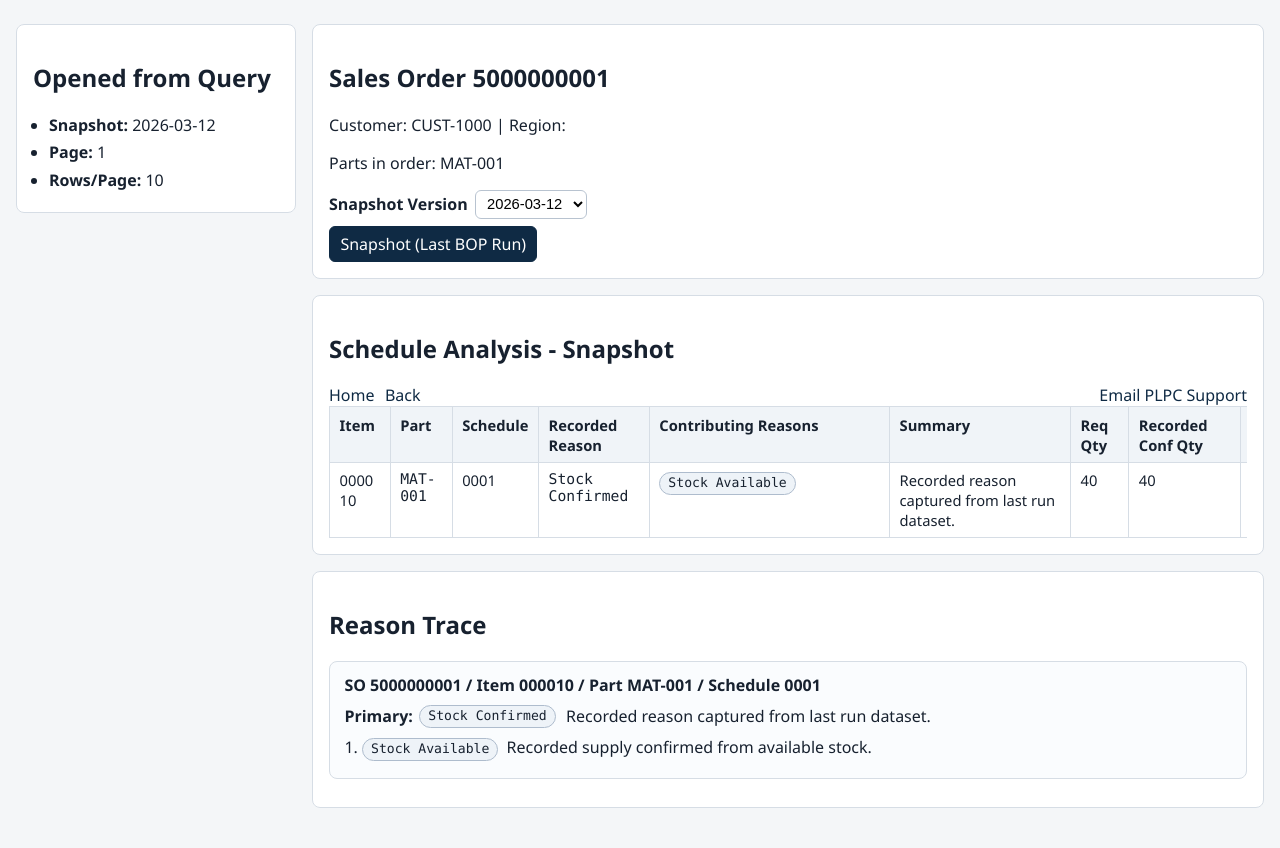
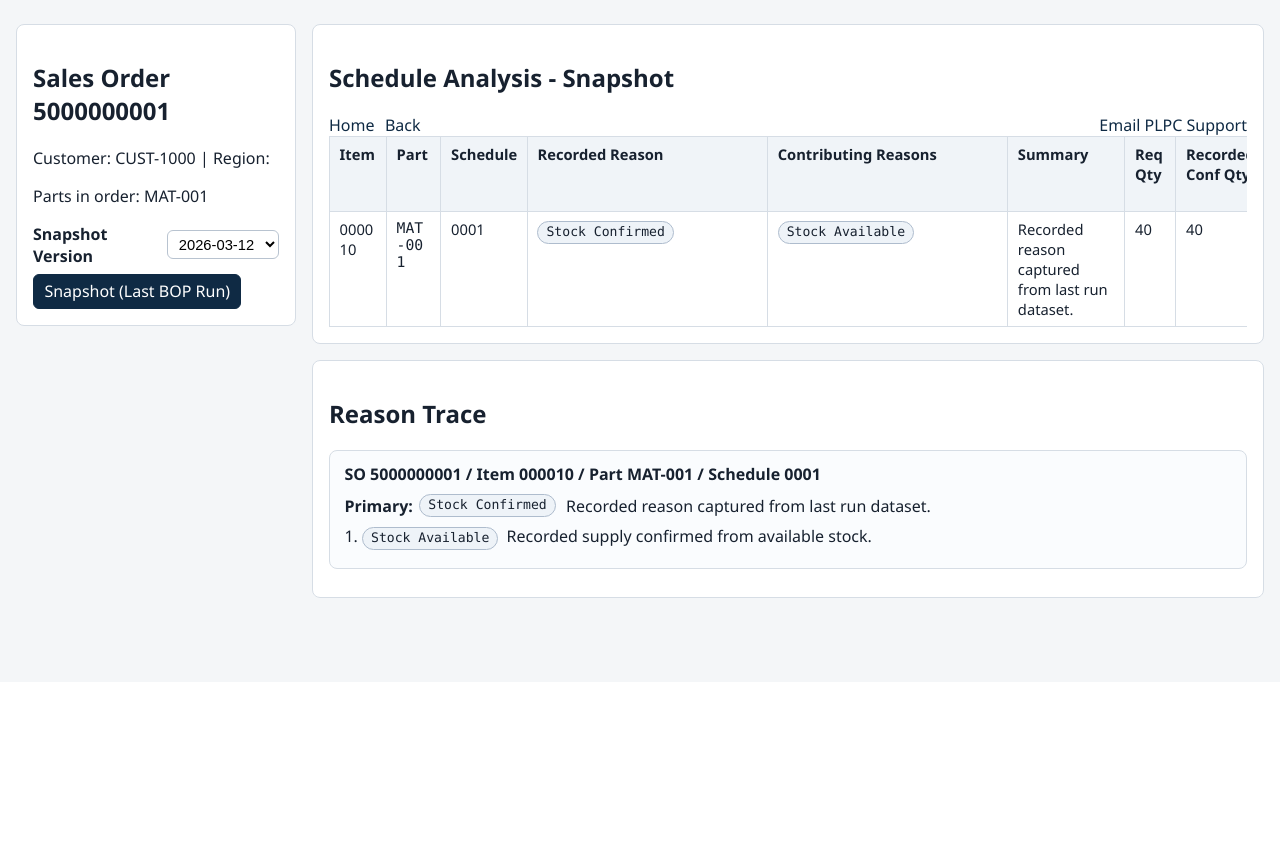
Before and after one commit to cmayer-amd/SalesOrderPOC, a FastAPI app: a page that uses app/templates/order_detail.html in a window 1280 px wide. Shown: the part 118-966 px from the top of the page. After the commit the page ends 716 px from the top, so only its background shows below. Run offline with FastAPI, Linux system fonts and the light colour scheme.

Commit message:
Move sales-order header panel into sidebar and style recorded reason as chips.
Replace the opened-from-query sidebar with the sales-order snapshot panel and render recorded reason values using the same chip style as contributing reasons for visual consistency.

```diff
--- a/app/templates/order_detail.html
+++ b/app/templates/order_detail.html
@@ -9,21 +9,6 @@
 {% else %}
 <div class="detail-layout">
   <aside class="detail-sidebar">
-    <section class="card">
-      <h2>Opened from Query</h2>
-      {% if origin_sidebar_rows %}
-        <ul class="criteria-list">
-          {% for row in origin_sidebar_rows %}
-            <li><span class="criteria-label">{{ row.label }}:</span> <span>{{ row.value }}</span></li>
-          {% endfor %}
-        </ul>
-      {% else %}
-        <p class="trace-empty">Opened directly without query filters.</p>
-      {% endif %}
-    </section>
-  </aside>
-
-  <div class="detail-main">
     <section class="card">
       <h2>Sales Order {{ report.sales_order }}</h2>
       <p>Customer: {{ report.header.customer }} | Region: {{ report.header.region }}</p>
@@ -47,7 +32,9 @@
         <span class="mode-link active">Snapshot (Last BOP Run)</span>
       </div>
     </section>
+  </aside>
 
+  <div class="detail-main">
 <section class="card">
   <h2>Schedule Analysis - Snapshot</h2>
   <div class="actions">
@@ -82,7 +69,9 @@
         <td>{{ r.item_number }}</td>
         <td class="code">{{ r.material }}</td>
         <td>{{ r.schedule_line }}</td>
-        <td class="code">{{ r.reason_label or r.reason_code }}</td>
+        <td class="trace-cell">
+          <span class="trace-chip code">{{ r.reason_label or r.reason_code }}</span>
+        </td>
         <td class="trace-cell">
           {% set reasons_view = r.contributing_labels if r.contributing_labels else r.contributing_reasons %}
           {% if reasons_view %}
```
Lines whose indentation alone changed are shown as unchanged.
